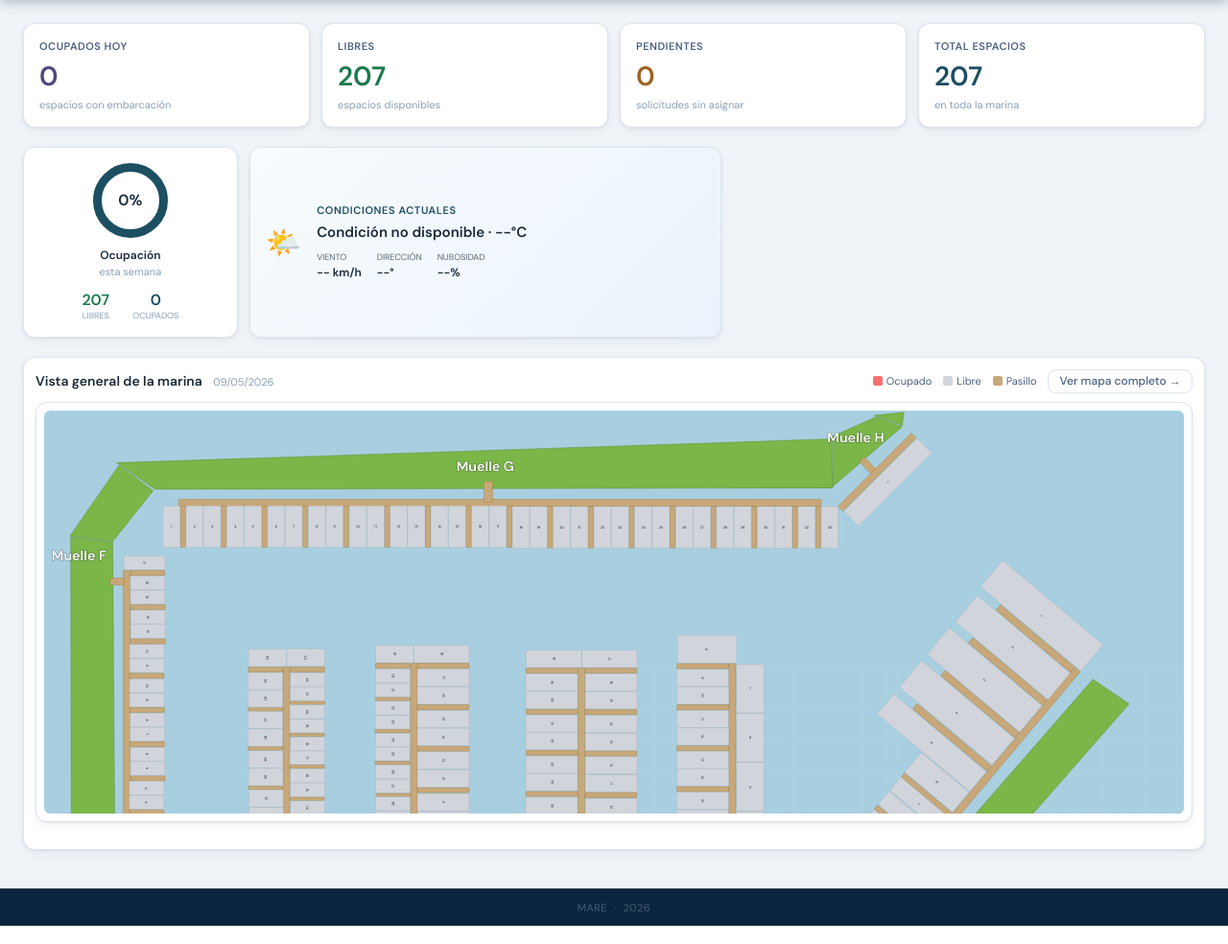
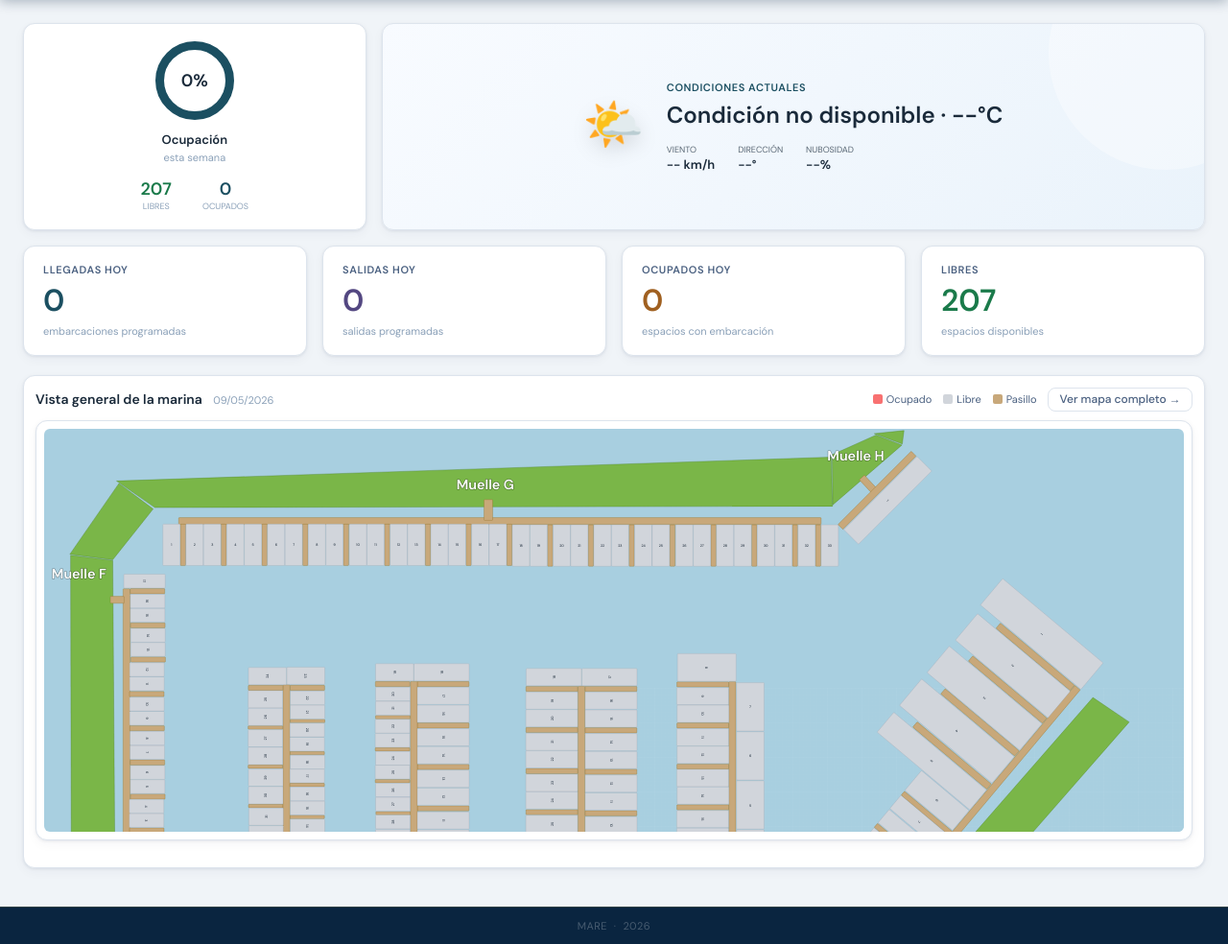
Before and after one commit to eimymuz/MARE-proyecto, a Django app: page /inicio/ in a window 1280 px wide. Shown: the part 62-1046 px from the top of the page at 96% size. Run offline with Django 5.2, Linux system fonts and the light colour scheme; the visitor is signed in with stand-in values (Sample User, id 1); data comes from the database, SQL or seed files in the repository; data that the repository does not hold is empty.

Commit message:
feat: agregar métricas de llegadas y salidas diarias en la página de inicio

```diff
--- a/apps/mapa/views.py
+++ b/apps/mapa/views.py
@@ -224,6 +224,18 @@ def inicio(request):
         estado__in=['PENDIENTE', 'EN_ESPERA']
     ).count()
 
+    # LLEGADAS HOY
+    llegadas_hoy = Solicitud.objects.filter(
+        fecha_llegada=hoy,
+        estado='APROBADA'
+    ).count()
+
+    # SALIDAS HOY
+    salidas_hoy = Solicitud.objects.filter(
+        fecha_salida=hoy,
+        estado='APROBADA'
+    ).count()
+
     if total_espacios > 0:
         porcentaje_ocupacion = round((ocupados / total_espacios) * 100)
     else:
@@ -238,6 +250,11 @@ def inicio(request):
         'total_espacios': total_espacios,
         'porcentaje_ocupacion': porcentaje_ocupacion,
         'clima': clima,
+
+        # NUEVOS DATOS
+        'llegadas_hoy': llegadas_hoy,
+        'salidas_hoy': salidas_hoy,
+
         'fecha_hoy': hoy.strftime('%d/%m/%Y'),
         'fecha_hoy_iso': hoy.strftime('%Y-%m-%d'),
     })
--- a/templates/inicio.html
+++ b/templates/inicio.html
@@ -6,13 +6,25 @@
 <style>
 
   /* =========================================
-     GRID PRINCIPAL DE MÉTRICAS SUPERIORES
+     WIDGETS SUPERIORES
+  ========================================= */
+
+  .marine-widgets {
+    display: grid;
+    grid-template-columns: 1fr 2.4fr;
+    gap: 1rem;
+    margin-bottom: 1rem;
+    align-items: stretch;
+  }
+
+  /* =========================================
+     MÉTRICAS INFERIORES
   ========================================= */
 
   .metricas-grid {
     display: grid;
-    grid-template-columns: repeat(4, 1fr);
-    gap: .75rem;
+    grid-template-columns: repeat(4, minmax(190px, 1fr));
+    gap: 1rem;
     margin-bottom: 1.25rem;
   }
 
@@ -20,72 +32,52 @@
      TARJETAS GENERALES
   ========================================= */
 
-  .metrica-card {
-    background: var(--surface);
-    border-radius: var(--radius-lg);
-    border: 1px solid var(--border);
-    padding: 1rem;
-    box-shadow: var(--shadow);
-  }
-
-  /* Título pequeño superior */
-  .metrica-title {
-    font-size: 11px;
-    font-weight: 600;
-    color: var(--text-mid);
-    text-transform: uppercase;
-    letter-spacing: .5px;
-    margin-bottom: .4rem;
-  }
-
-  /* Número grande */
-  .metrica-num {
-    font-size: 28px;
-    font-weight: 600;
-  }
-
-  /* Texto inferior */
-  .metrica-desc {
-    font-size: 11px;
-    color: var(--text-light);
-    margin-top: .2rem;
-  }
-
-  /* =========================================
-     GRID DE WIDGETS MARÍTIMOS
-  ========================================= */
-
-  .marine-widgets {
-    display: grid;
-    grid-template-columns: 1fr 2.2fr 2.2fr;
-    gap: .75rem;
-    margin-bottom: 1.25rem;
-  }
-
-  /* =========================================
-     TARJETAS MARINAS
-  ========================================= */
-
+  .metrica-card,
   .marine-card {
     background: var(--surface);
     border-radius: var(--radius-lg);
     border: 1px solid var(--border);
-    padding: 1rem;
+    padding: 1.1rem 1.25rem;
     box-shadow: var(--shadow);
   }
 
+  .metrica-card {
+    min-height: 105px;
+  }
+
+  .metrica-title {
+    font-size: 11px;
+    font-weight: 700;
+    color: var(--text-mid);
+    text-transform: uppercase;
+    letter-spacing: .6px;
+    margin-bottom: .55rem;
+  }
+
+  .metrica-num {
+    font-size: 32px;
+    line-height: 1;
+    font-weight: 700;
+    color: var(--text);
+  }
+
+  .metrica-desc {
+    font-size: 11px;
+    color: var(--text-light);
+    margin-top: .55rem;
+  }
+
   /* =========================================
-     TARJETA DE OCUPACIÓN
+     OCUPACIÓN
   ========================================= */
 
   .ocupacion-card {
     text-align: center;
   }
 
-  /* Círculo del porcentaje */
   .circle {
-    width: 78px;
-    height: 78px;
+    width: 82px;
+    height: 82px;
     border-radius: 50%;
     border: 9px solid var(--mare-mid);
 
@@ -93,41 +85,36 @@
     align-items: center;
     justify-content: center;
 
-    margin: 0 auto .65rem auto;
+    margin: 0 auto .75rem auto;
 
-    font-size: 16px;
+    font-size: 18px;
     font-weight: 700;
     color: var(--text);
   }
 
-  /* Título de ocupación */
   .ocupacion-card h4 {
     margin: 0;
-    font-size: 12px;
+    font-size: 13px;
     color: var(--text);
   }
 
-  /* Texto "esta semana" */
   .ocupacion-card p {
-    margin: .15rem 0 .7rem;
+    margin: .2rem 0 .9rem;
     font-size: 11px;
     color: var(--text-light);
   }
 
-  /* Contenedor de libres y ocupados */
   .ocupacion-footer {
     display: flex;
     justify-content: center;
-    gap: 1.5rem;
+    gap: 2rem;
   }
 
-  /* Número inferior */
   .ocupacion-footer strong {
     display: block;
-    font-size: 16px;
+    font-size: 18px;
   }
 
-  /* Texto inferior */
   .ocupacion-footer span {
     display: block;
     font-size: 9px;
@@ -136,69 +123,170 @@
   }
 
     /* =========================================
-     TARJETA DEL CLIMA
+     CLIMA
+     Tarjeta con efecto dinámico y animación
   ========================================= */
 
   .clima-card {
+
+    /* Fondo degradado elegante */
     background: linear-gradient(135deg, #f8fbff, #eaf3fb);
+
     color: var(--text);
+
     display: flex;
     align-items: center;
-    gap: 1rem;
+    justify-content: center;
+
+    gap: 1.5rem;
+
+    /* Permite efecto glow */
+    position: relative;
+    overflow: hidden;
   }
 
-  /* Ícono del clima */
-  .clima-icon {
-    font-size: 30px;
+  /* =========================================
+     EFECTO BRILLO ANIMADO
+  ========================================= */
+
+  .clima-card::before {
+
+    content: "";
+
+    position: absolute;
+
+    width: 220px;
+    height: 220px;
+
+    right: -70px;
+    top: -80px;
+
+    border-radius: 50%;
+
+    background: rgba(255,255,255,.55);
+
+    animation: climaGlow 5s ease-in-out infinite;
   }
 
-  /* Títulos pequeños */
-  .clima-card h5,
-  .mareas-card h5 {
-    margin: 0 0 .35rem;
+  /* Mantiene el contenido encima del glow */
+  .clima-card > * {
+    position: relative;
+    z-index: 1;
+  }
+
+  /* =========================================
+     ÍCONO DEL CLIMA
+  ========================================= */
+
+  .clima-icon {
+
+    /* Tamaño más grande */
+    font-size: 50px;
+
+    /* Sombra elegante */
+    filter: drop-shadow(0 8px 10px rgba(0,0,0,.12));
+
+    /* Animación flotante */
+    animation: climaFloat 3s ease-in-out infinite;
+  }
+
+  /* =========================================
+     TÍTULO SUPERIOR
+  ========================================= */
+
+  .clima-card h5 {
+
+    margin: 0 0 .4rem;
+
     font-size: 11px;
+
     letter-spacing: .6px;
+
+    text-transform: uppercase;
+
+    color: var(--mare-mid);
+  }
+
+  /* =========================================
+     TEMPERATURA PRINCIPAL
+  ========================================= */
+
+  .clima-card h3 {
+
+    margin: 0;
+
+    font-size: 24px;
+
+    font-weight: 700;
+  }
+
+  /* =========================================
+     INFORMACIÓN INFERIOR
+  ========================================= */
+
+  .clima-info {
+
+    display: flex;
+
+    gap: 1.5rem;
+
+    margin-top: .9rem;
+
+    flex-wrap: wrap;
+  }
+
+  .clima-info span {
+
+    display: block;
+
+    font-size: 9px;
+
+    opacity: .7;
+
     text-transform: uppercase;
   }
 
-  /* Color dorado */
-  .clima-card h5 {
-    color: var(--mare-mid);
+  .clima-info strong {
+    font-size: 13px;
   }
 
-  /* Temperatura principal */
-  .clima-card h3 {
-    margin: 0;
-    font-size: 15px;
-    font-weight: 700;
+  /* =========================================
+     ANIMACIÓN DEL ÍCONO
+  ========================================= */
+
+  @keyframes climaFloat {
+
+    0%, 100% {
+      transform: translateY(0) scale(1);
     }
 
-  /* Contenedor info clima */
-  .clima-info {
-    display: flex;
-    gap: 1rem;
-    margin-top: .6rem;
-    flex-wrap: wrap;
+    50% {
+      transform: translateY(-6px) scale(1.08);
+    }
   }
 
-  /* Texto pequeño */
-  .clima-info span {
-    display: block;
-    font-size: 9px;
-    opacity: .7;
-    text-transform: uppercase;
+  /* =========================================
+     ANIMACIÓN DEL GLOW
+  ========================================= */
+
+  @keyframes climaGlow {
+
+    0%, 100% {
+      transform: scale(1);
+      opacity: .45;
     }
 
-  /* Valor */
-  .clima-info strong {
-    font-size: 12px;
+    50% {
+      transform: scale(1.15);
+      opacity: .75;
+    }
   }
 
   /* =========================================
      RESPONSIVE
   ========================================= */
 
-  @media (max-width: 1000px) {
+  @media (max-width: 1100px) {
 
     .metricas-grid {
       grid-template-columns: repeat(2, 1fr);
@@ -209,112 +297,33 @@
     }
   }
 
+  @media (max-width: 700px) {
+
+    .metricas-grid {
+      grid-template-columns: 1fr;
+    }
+  }
+
 </style>
 
 
 <!-- =========================================
-     MÉTRICAS SUPERIORES
-========================================= -->
-
-<div class="metricas-grid">
-
-  <!-- TARJETA: OCUPADOS -->
-  <div class="metrica-card">
-
-    <div class="metrica-title">
-      Ocupados hoy
-    </div>
-
-    <div class="metrica-num" style="color:var(--emp-purple)">
-      {{ ocupados }}
-    </div>
-
-    <div class="metrica-desc">
-      espacios con embarcación
-    </div>
-
-  </div>
-
-
-  <!-- TARJETA: LIBRES -->
-  <div class="metrica-card">
-
-    <div class="metrica-title">
-      Libres
-    </div>
-
-    <div class="metrica-num" style="color:var(--success)">
-      {{ libres }}
-    </div>
-
-    <div class="metrica-desc">
-      espacios disponibles
-    </div>
-
-  </div>
-
-
-  <!-- TARJETA: PENDIENTES -->
-  <div class="metrica-card">
-
-    <div class="metrica-title">
-      Pendientes
-    </div>
-
-    <div class="metrica-num" style="color:var(--warning)">
-      {{ pendientes }}
-    </div>
-
-    <div class="metrica-desc">
-      solicitudes sin asignar
-    </div>
-
-  </div>
-
-
-  <!-- TARJETA: TOTAL -->
-  <div class="metrica-card">
-
-    <div class="metrica-title">
-      Total espacios
-    </div>
-
-    <div class="metrica-num" style="color:var(--mare-mid)">
-      {{ total_espacios }}
-    </div>
-
-    <div class="metrica-desc">
-      en toda la marina
-    </div>
-
-  </div>
-
-</div>
-
-
-<!-- =========================================
-     WIDGETS MARÍTIMOS
+     WIDGETS SUPERIORES
 ========================================= -->
 
 <section class="marine-widgets">
 
-  <!-- =====================================
-       OCUPACIÓN SEMANAL
-  ====================================== -->
-
+  <!-- OCUPACIÓN -->
   <div class="marine-card ocupacion-card">
 
-    <!-- Círculo -->
     <div class="circle">
       {{ porcentaje_ocupacion }}%
     </div>
 
-    <!-- Texto -->
     <h4>Ocupación</h4>
 
     <p>esta semana</p>
 
-    <!-- Datos inferiores -->
     <div class="ocupacion-footer">
 
       <div>
@@ -338,64 +347,47 @@
   </div>
 
 
-  <!-- =====================================
-     CONDICIONES ACTUALES
-====================================== -->
-
+  <!-- CLIMA -->
   <div class="marine-card clima-card">
 
-  <!-- Ícono -->
     <div class="clima-icon">
       🌤️
     </div>
 
     <div>
 
-    <!-- Título -->
       <h5>
         Condiciones actuales
       </h5>
 
-    <!-- Descripción dinámica -->
       <h3>
-      {{ clima.descripcion }} ·
-      {{ clima.temperatura }}°C
+        {{ clima.descripcion }} · {{ clima.temperatura }}°C
       </h3>
 
-    <!-- Datos inferiores -->
       <div class="clima-info">
 
-      <!-- Viento -->
         <div>
-
           <span>Viento</span>
 
           <strong>
             {{ clima.viento }} km/h
           </strong>
-
         </div>
 
-      <!-- Dirección del viento -->
         <div>
-
           <span>Dirección</span>
 
           <strong>
             {{ clima.direccion_viento }}°
           </strong>
-
         </div>
 
-      <!-- Nubosidad -->
         <div>
-
           <span>Nubosidad</span>
 
           <strong>
             {{ clima.nubosidad }}%
           </strong>
-
         </div>
 
       </div>
@@ -408,15 +400,93 @@
 
 
 <!-- =========================================
+     MÉTRICAS INFERIORES
+========================================= -->
+
+<div class="metricas-grid">
+
+  <!-- LLEGADAS -->
+  <div class="metrica-card">
+
+    <div class="metrica-title">
+      Llegadas hoy
+    </div>
+
+    <div class="metrica-num" style="color:var(--mare-mid)">
+      {{ llegadas_hoy }}
+    </div>
+
+    <div class="metrica-desc">
+      embarcaciones programadas
+    </div>
+
+  </div>
+
+
+  <!-- SALIDAS -->
+  <div class="metrica-card">
+
+    <div class="metrica-title">
+      Salidas hoy
+    </div>
+
+    <div class="metrica-num" style="color:var(--emp-purple)">
+      {{ salidas_hoy }}
+    </div>
+
+    <div class="metrica-desc">
+      salidas programadas
+    </div>
+
+  </div>
+
+
+  <!-- OCUPADOS -->
+  <div class="metrica-card">
+
+    <div class="metrica-title">
+      Ocupados hoy
+    </div>
+
+    <div class="metrica-num" style="color:var(--warning)">
+      {{ ocupados }}
+    </div>
+
+    <div class="metrica-desc">
+      espacios con embarcación
+    </div>
+
+  </div>
+
+
+  <!-- LIBRES -->
+  <div class="metrica-card">
+
+    <div class="metrica-title">
+      Libres
+    </div>
+
+    <div class="metrica-num" style="color:var(--success)">
+      {{ libres }}
+    </div>
+
+    <div class="metrica-desc">
+      espacios disponibles
+    </div>
+
+  </div>
+
+</div>
+
+
+<!-- =========================================
      MAPA GENERAL
 ========================================= -->
 
 <div class="card" style="padding:.75rem">
 
-  <!-- ENCABEZADO -->
   <div style="display:flex;justify-content:space-between;align-items:center;margin-bottom:.6rem">
 
-    <!-- Título -->
     <div>
 
       <span style="font-size:14px;font-weight:600;color:var(--text)">
@@ -429,37 +499,23 @@
 
     </div>
 
-    <!-- Leyenda -->
     <div style="display:flex;gap:.75rem;font-size:11px;color:var(--text-mid);align-items:center">
 
-      <!-- Ocupado -->
       <span style="display:flex;align-items:center;gap:4px">
-
         <span style="display:inline-block;width:10px;height:10px;background:#f87171;border-radius:2px"></span>
-
         Ocupado
-
       </span>
 
-      <!-- Libre -->
       <span style="display:flex;align-items:center;gap:4px">
-
         <span style="display:inline-block;width:10px;height:10px;background:#d1d5db;border-radius:2px"></span>
-
         Libre
-
       </span>
 
-      <!-- Pasillo -->
       <span style="display:flex;align-items:center;gap:4px">
-
         <span style="display:inline-block;width:10px;height:10px;background:#c8a87a;border-radius:2px"></span>
-
         Pasillo
-
       </span>
 
-      <!-- Botón -->
       <a href="{% url 'mapa' %}" class="btn btn-default btn-sm">
         Ver mapa completo →
       </a>
@@ -468,12 +524,10 @@
 
   </div>
 
-  <!-- Contexto JS -->
   <script>
     window.MAPA_CTX = {};
   </script>
 
-  <!-- Mapa -->
   {% include 'mapa/mapa_component.html' with mapa_readonly=True %}
 
 </div>
```
Lines whose indentation alone changed are shown as unchanged.
